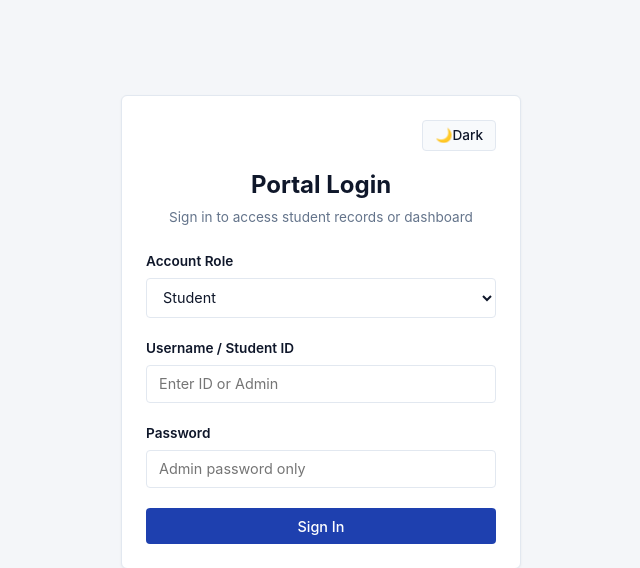
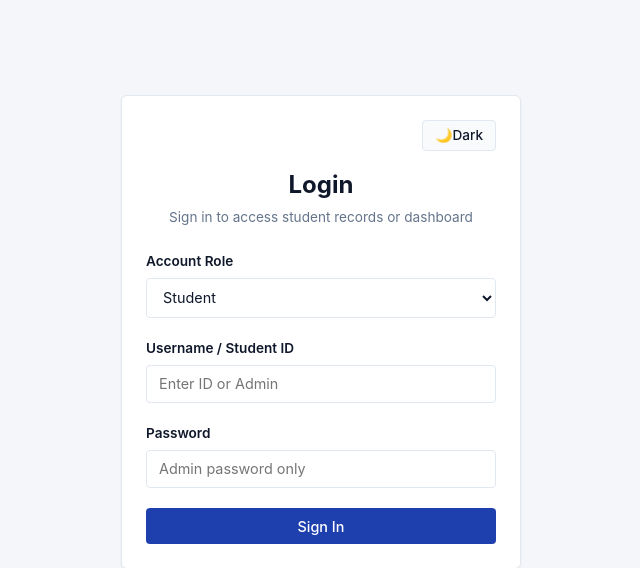
Before and after one commit to Sereiboth180/StudentManagementSystem, a Flask app: page / in a window 1280 px wide. Shown: the top 568 px of the page, without its empty margins (319-959 px from the left). Run offline with Flask 3, Linux system fonts and the light colour scheme.

Commit message:
Update index.html

```diff
--- a/templates/index.html
+++ b/templates/index.html
@@ -30,7 +30,7 @@
                                 <span class="theme-icon">🌙</span> <span class="theme-text">Dark</span>
                             </button>
                         </div>
-                        <h2>Portal Login</h2>
+                        <h2>Login</h2>
                         <p>Sign in to access student records or dashboard</p>
                     </div>
 
```
